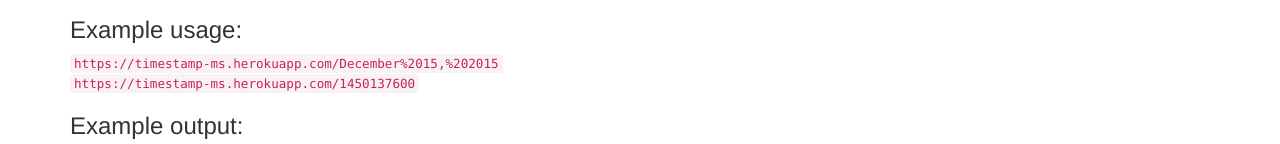
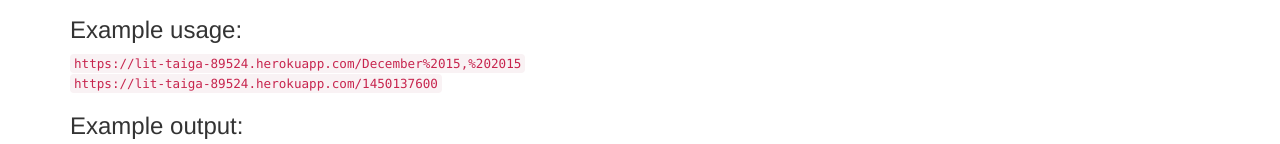
Before and after one commit to AdventureBear/timestamp, a website: page index.html in a window 1280 px wide. Shown: the part 238-382 px from the top of the page. Drawn offline with nearby package versions, Linux system fonts and the light colour scheme.

Commit message:
updated heroku URL in index

```diff
--- a/index.html
+++ b/index.html
@@ -18,8 +18,8 @@
         <ul>3) If it does not contain a date or Unix timestamp, it returns null for those properties.</ul>
     </blockquote>
     <h3>Example usage:</h3>
-    <code>https://timestamp-ms.herokuapp.com/December%2015,%202015</code><br>
-    <code>https://timestamp-ms.herokuapp.com/1450137600</code>
+    <code>https://lit-taiga-89524.herokuapp.com/December%2015,%202015</code><br>
+    <code>https://lit-taiga-89524.herokuapp.com/1450137600</code>
     <h3>Example output:</h3>
     <code>
         {
```
